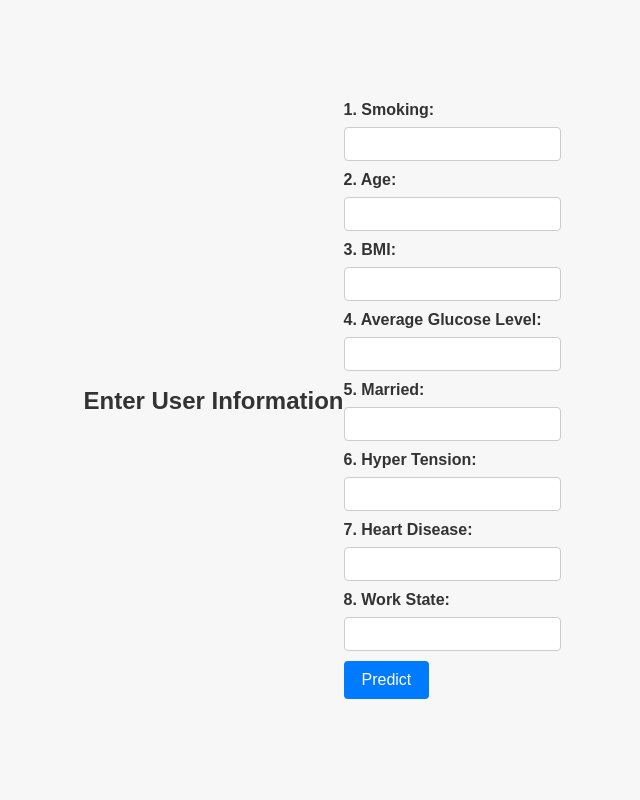
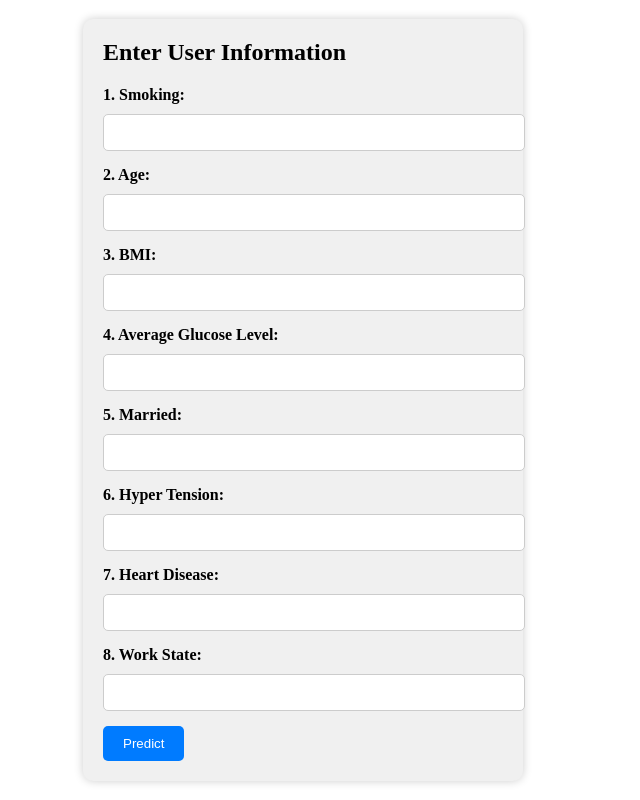
Before and after one commit to ghassanelgendy/stroke-risk-predictor, a Flask app: page / in a window 1280 px wide. Shown: the whole page, without its empty margins (327-967 px from the left). Run offline with Flask 3, Linux system fonts and the light colour scheme; parts of the project's set-up code (start-up, migrations or seed data) failed here and were passed over.

Commit message:
new updates

```diff
--- a/app.py
+++ b/app.py
@@ -5,15 +5,19 @@ import joblib
 app = Flask(__name__,static_url_path='/static')
 #
 # Load the pre-trained model
-model = joblib.load("C:\\Users\\wahda\\OneDrive\\Desktop\\stroke\\stroke-risk-predictor\\flask app\\logistic_model.pkl")
+model = joblib.load("C:\\Users\\wahda\\OneDrive\\Desktop\\stroke\\stroke-risk-predictor\\model\\logistic_model.pkl")
 
 @app.route('/', methods=['GET'])
 def index():
     return render_template('index.html')
 
 @app.route('/predict', methods=['POST'])
+#def response():
+# print(f"Received JSON data: {request.form.to_dict()}")
+
 def predict():
     try:
+
         # Retrieve user input data from the form and convert to integers
         smoking = int(request.form['smoking'])
         age = float(request.form['age'])
--- a/static/style.css
+++ b/static/style.css
@@ -1,110 +1,71 @@
-/* style.css */
-
-/* Style for the body */
-body {
-    font-family: Arial, sans-serif;
-    background-color: #f7f7f7; /* Light gray background */
+/* Reset some default styles */
+body, h1, h2, p, form {
     margin: 0;
     padding: 0;
+}
+
+/* Apply styles to the container */
+.container {
     display: flex;
+    justify-content: center;
     align-items: center;
-    justify-content: center;
     min-height: 100vh;
 }
 
-/* Style for the container */
-.container {
-    display: flex;
-    max-width: 600px; /* Reduced container width */
-    background-color: #fff;
-    border-radius: 8px;
-    box-shadow: 0px 0px 10px rgba(0, 0, 0, 0.2);
+/* Style the form container */
+.form-container {
+    background-color: #f0f0f0;
+    padding: 20px;
+    border-radius: 10px;
+    box-shadow: 0 0 10px rgba(0, 0, 0, 0.2);
+    width: 400px;
+    margin-right: 20px;
 }
 
-/* Style for the form container */
-.form-container {
-    flex: 1;
-    padding: 20px;
-    text-align: left;
+.form-container h1 {
+    font-size: 24px;
+    margin-bottom: 20px;
 }
 
-/* Style for the prediction container */
-.prediction-container {
-    flex: 1;
-    padding: 20px;
-    background-color: #007bff; /* Blue background for prediction */
-    color: #fff;
-    border-radius: 0 8px 8px 0;
+.form-container label {
+    display: block;
+    margin-bottom: 10px;
+    font-weight: bold;
 }
 
-/* Style for "Enter User Information" text */
-h1 {
-    font-size: 24px; /* Larger font size */
-    margin-bottom: 15px; /* Increased margin */
-    color: #333; /* Text color */
+.form-container input[type="text"] {
+    width: 100%;
+    padding: 10px;
+    margin-bottom: 15px;
+    border: 1px solid #ccc;
+    border-radius: 5px;
 }
 
-/* Style for form labels */
-label {
-    display: block;
-    font-weight: bold;
-    margin-bottom: 8px;
-    color: #333; /* Text color for labels */
+.form-container input[type="submit"] {
+    background-color: #007BFF;
+    color: white;
+    border: none;
+    padding: 10px 20px;
+    border-radius: 5px;
+    cursor: pointer;
 }
 
-/* Style for text input fields */
-input[type="text"] {
-    width: 100%;
-    padding: 8px; /* Smaller padding */
-    margin-bottom: 10px; /* Reduced margin */
-    border: 1px solid #ccc;
-    border-radius: 4px;
-    font-size: 14px; /* Smaller font size */
-    transition: border-color 0.3s ease-in-out;
+/* Style the result container */
+.result-container {
+    background-color: #007BFF;
+    color: white;
+    padding: 20px;
+    border-radius: 10px;
+    box-shadow: 0 0 10px rgba(0, 0, 0, 0.2);
+    width: 400px;
+    display: none;
 }
 
-/* Style for the Predict button */
-input[type="submit"] {
-    background-color: #007bff;
-    color: #fff;
-    border: none;
-    border-radius: 4px;
-    padding: 10px 18px; /* Smaller padding */
-    font-size: 16px; /* Smaller font size */
-    cursor: pointer;
-    transition: background-color 0.3s ease-in-out;
+.result-container h2 {
+    font-size: 24px;
+    margin-bottom: 20px;
 }
 
-/* Style for the Predict button on hover */
-input[type="submit"]:hover {
-    background-color: #0056b3;
+.result-container p {
+    font-size: 18px;
 }
-
-/* Style for the prediction result container */
-#prediction-result {
-    margin-top: 15px; /* Reduced margin-top */
-    padding: 10px; /* Smaller padding */
-    background-color: #f0f0f0;
-    border-radius: 8px;
-    text-align: center;
-    transition: opacity 0.3s ease-in-out;
-    animation: fadeIn 1s;
-}
-
-/* Style for the prediction result text */
-#result-text {
-    font-size: 18px; /* Smaller font size */
-    font-weight: bold;
-    margin: 0;
-    color: #333; /* Text color for result */
-}
-
-/* Animation for fading in the result container */
-@keyframes fadeIn {
-    0% {
-        opacity: 0;
-    }
-    100% {
-        opacity: 1;
-    }
-}
--- a/templates/index.html
+++ b/templates/index.html
@@ -5,6 +5,8 @@
     <link rel="stylesheet" type="text/css" href="{{ url_for('static', filename='style.css') }}">
 </head>
 <body>
+    <div class="container">
+        <div class="form-container">
             <h1>Enter User Information</h1>
             <form id="prediction-form" method="post">
                 <label for="smoking">1. Smoking:</label>
@@ -32,15 +34,16 @@
             <input type="text" name="work_state" id="work_state" required><br>
 
             <input type="submit" value="Predict">
+
             </form>
-
-    <div id="prediction-result" style="display: none;">
+        </div>
+        <div class="result-container" id="prediction-result">
             <h2>Prediction Result</h2>
             <p id="result-text"></p>
         </div>
+    </div>
 
     <script>
-
         document.getElementById("prediction-form").addEventListener("submit", function (event) {
     event.preventDefault(); // Prevent form submission
 
@@ -63,7 +66,6 @@ document.getElementById("prediction-form").addEventListener("submit", function (
     })
     .catch(error => console.error("Error:", error));
 });
-
     </script>
 </body>
 </html>
```
Lines whose indentation alone changed are shown as unchanged.
